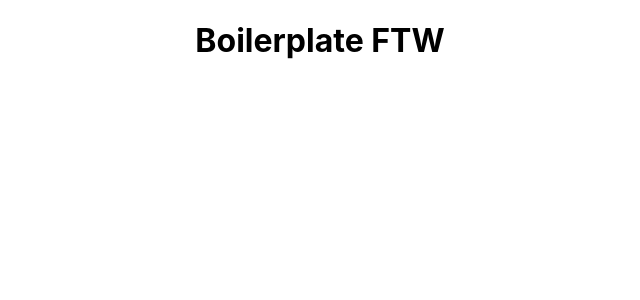
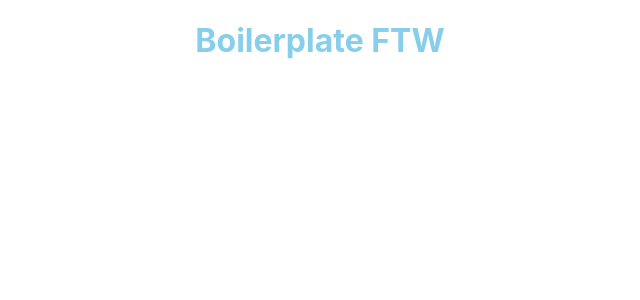
Before and after one commit to richokorn/react-guest-list, a React (Create React App) app: page / in a window 1280 px wide. Shown: the top 300 px of the page, without its empty margins (320-960 px from the left). Built offline with nearby package versions, Linux system fonts and the light colour scheme.

Commit message:
Finalize adding @emotion/react dep.

```diff
--- a/package.json
+++ b/package.json
@@ -4,13 +4,10 @@
   "private": true,
   "dependencies": {
     "@emotion/react": "^11.7.1",
-    "@testing-library/jest-dom": "^5.14.1",
-    "@testing-library/react": "^12.0.0",
     "@testing-library/user-event": "^13.2.1",
     "react": "^17.0.2",
     "react-dom": "^17.0.2",
-    "react-scripts": "5.0.0",
-    "web-vitals": "^2.1.0"
+    "react-scripts": "5.0.0"
   },
   "scripts": {
     "start": "react-scripts start",
@@ -42,6 +39,7 @@
     "@types/node": "17.0.10",
     "@types/react": "17.0.38",
     "@types/react-dom": "17.0.11",
+    "@types/testing-library__user-event": "^4.2.0",
     "@typescript-eslint/eslint-plugin": "5.10.0",
     "@typescript-eslint/parser": "5.10.0",
     "@upleveled/eslint-config-upleveled": "2.3.1",
--- a/src/App.js
+++ b/src/App.js
@@ -1,9 +1,17 @@
+/** @jsxImportSource @emotion/react */
 import './App.css';
+import { css } from '@emotion/react';
+
+const mainHeading = css`
+  text-align: center;
+  font-weight: bold;
+  color: skyblue;
+`;
 
 function App() {
   return (
     <div className="App">
-      <h1>Boilerplate FTW</h1>
+      <h1 css={mainHeading}>Boilerplate FTW</h1>
     </div>
   );
 }
--- a/src/index.js
+++ b/src/index.js
@@ -1,3 +1,4 @@
+/** @jsxImportSource @emotion/react */
 import './index.css';
 import React from 'react';
 import ReactDOM from 'react-dom';
```
Also changed, not shown: 1 other file (tests, documents, lock files or other folders).
